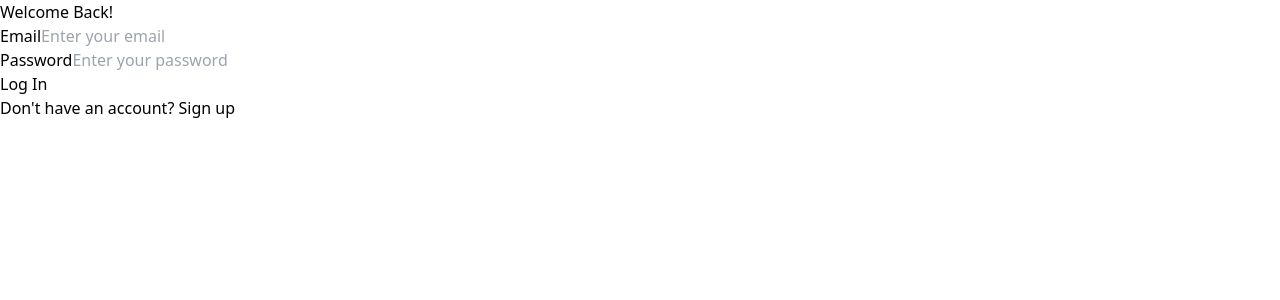
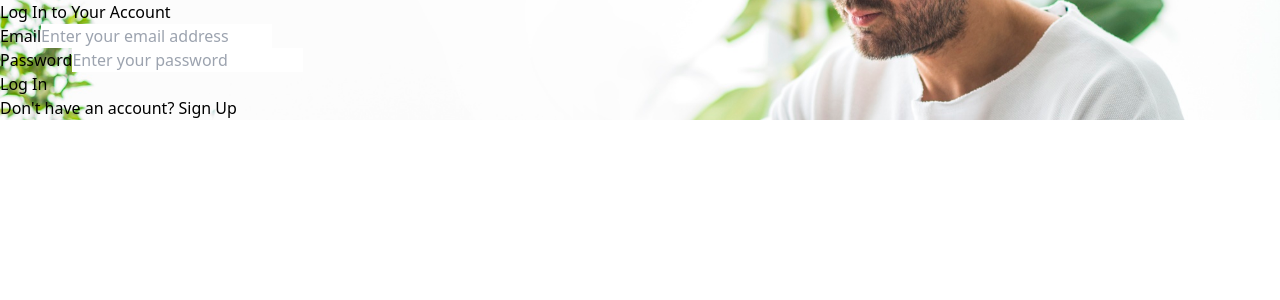
Before and after one commit to Amitsharma2468/Meeting-Scheduler, a React (Vite) app in the folder client/: page /login in a window 1280 px wide. Shown: the top 300 px of the page. Built offline with nearby package versions, Linux system fonts and the light colour scheme.

Commit message:
Login and SignUp Updated

```diff
--- a/client/src/pages/Login.jsx
+++ b/client/src/pages/Login.jsx
@@ -18,15 +18,22 @@ const Login = () => {
   };
 
   return (
-    <div className="min-h-screen flex items-center justify-center bg-white">
-      <div className="bg-gray-100 shadow-lg rounded-lg p-8 max-w-md w-full">
-        <h2 className="text-2xl font-bold text-gray-800 mb-6 text-center">
-          Welcome Back!
+    <div
+      className="min-h-screen flex items-center justify-center"
+      style={{
+        backgroundImage: "url('businessman-working-laptop.jpg')",
+        backgroundSize: "cover",
+        backgroundPosition: "center",
+      }}
+    >
+      <div className="bg-white/70 shadow-lg rounded-lg p-8 max-w-md w-full border backdrop-blur-sm">
+        <h2 className="text-3xl font-extrabold text-gray-900 mb-6 text-center">
+          Log In to Your Account
         </h2>
-        <form onSubmit={handleSubmit} className="space-y-4">
+        <form onSubmit={handleSubmit} className="space-y-6">
           {/* Email Field */}
           <div>
-            <label htmlFor="email" className="block text-gray-600 font-medium">
+            <label htmlFor="email" className="block text-gray-800 font-semibold mb-2">
               Email
             </label>
             <input
@@ -36,8 +43,8 @@ const Login = () => {
               value={formData.email}
               onChange={handleChange}
               required
-              placeholder="Enter your email"
-              className="w-full px-4 py-2 border border-gray-300 rounded-lg focus:outline-none focus:ring-2 focus:ring-indigo-500"
+              placeholder="Enter your email address"
+              className="w-full px-4 py-3 text-gray-800 border rounded-lg shadow-sm focus:outline-none focus:ring-2 focus:ring-green-400 focus:border-green-400"
             />
           </div>
 
@@ -45,7 +52,7 @@ const Login = () => {
           <div>
             <label
               htmlFor="password"
-              className="block text-gray-600 font-medium"
+              className="block text-gray-800 font-semibold mb-2"
             >
               Password
             </label>
@@ -57,7 +64,7 @@ const Login = () => {
               onChange={handleChange}
               required
               placeholder="Enter your password"
-              className="w-full px-4 py-2 border border-gray-300 rounded-lg focus:outline-none focus:ring-2 focus:ring-indigo-500"
+              className="w-full px-4 py-3 text-gray-800 border rounded-lg shadow-sm focus:outline-none focus:ring-2 focus:ring-green-400 focus:border-green-400"
             />
           </div>
 
@@ -65,18 +72,18 @@ const Login = () => {
           <div>
             <button
               type="submit"
-              className="w-full bg-indigo-600 text-white font-medium py-2 px-4 rounded-lg hover:bg-indigo-700 transition-all duration-300"
+              className="w-full bg-green-500 text-white font-semibold text-lg py-3 rounded-lg shadow-md hover:bg-green-600 hover:shadow-lg transition-all duration-300"
             >
               Log In
             </button>
           </div>
         </form>
 
-        {/* Sign-Up Redirect */}
-        <p className="text-center text-gray-600 mt-4">
+        {/* Sign Up Redirect */}
+        <p className="text-center text-gray-800 mt-4">
           Don't have an account?{" "}
-          <a href="/signup" className="text-indigo-600 hover:underline">
-            Sign up
+          <a href="/signup" className="text-green-600 font-semibold hover:underline">
+            Sign Up
           </a>
         </p>
       </div>
--- a/client/src/pages/Signup.jsx
+++ b/client/src/pages/Signup.jsx
@@ -28,14 +28,14 @@ const SignUp = () => {
         backgroundPosition: "center",
       }}
     >
-      <div className="bg-white/80 shadow-lg rounded-lg p-8 max-w-md w-full border">
-        <h2 className="text-2xl font-bold text-gray-800 mb-6 text-center">
+      <div className="bg-white/70 shadow-lg rounded-lg p-8 max-w-md w-full border backdrop-blur-sm">
+        <h2 className="text-3xl font-extrabold text-gray-900 mb-6 text-center">
           Create Your Account
         </h2>
-        <form onSubmit={handleSubmit} className="space-y-4">
+        <form onSubmit={handleSubmit} className="space-y-6">
           {/* Name Field */}
           <div>
-            <label htmlFor="name" className="block text-gray-700 font-medium">
+            <label htmlFor="name" className="block text-gray-800 font-semibold mb-2">
               Name
             </label>
             <input
@@ -45,14 +45,14 @@ const SignUp = () => {
               value={formData.name}
               onChange={handleChange}
               required
-              placeholder="Enter your name"
-              className="w-full px-4 py-2 border rounded-lg focus:outline-none focus:ring-2 focus:ring-indigo-400"
+              placeholder="Enter your full name"
+              className="w-full px-4 py-3 text-gray-800 border rounded-lg shadow-sm focus:outline-none focus:ring-2 focus:ring-green-400 focus:border-green-400"
             />
           </div>
 
           {/* Email Field */}
           <div>
-            <label htmlFor="email" className="block text-gray-700 font-medium">
+            <label htmlFor="email" className="block text-gray-800 font-semibold mb-2">
               Email
             </label>
             <input
@@ -62,8 +62,8 @@ const SignUp = () => {
               value={formData.email}
               onChange={handleChange}
               required
-              placeholder="Enter your email"
-              className="w-full px-4 py-2 border rounded-lg focus:outline-none focus:ring-2 focus:ring-indigo-400"
+              placeholder="Enter your email address"
+              className="w-full px-4 py-3 text-gray-800 border rounded-lg shadow-sm focus:outline-none focus:ring-2 focus:ring-green-400 focus:border-green-400"
             />
           </div>
 
@@ -71,7 +71,7 @@ const SignUp = () => {
           <div>
             <label
               htmlFor="password"
-              className="block text-gray-700 font-medium"
+              className="block text-gray-800 font-semibold mb-2"
             >
               Password
             </label>
@@ -82,14 +82,14 @@ const SignUp = () => {
               value={formData.password}
               onChange={handleChange}
               required
-              placeholder="Create a password"
-              className="w-full px-4 py-2 border rounded-lg focus:outline-none focus:ring-2 focus:ring-indigo-400"
+              placeholder="Create a secure password"
+              className="w-full px-4 py-3 text-gray-800 border rounded-lg shadow-sm focus:outline-none focus:ring-2 focus:ring-green-400 focus:border-green-400"
             />
           </div>
 
           {/* Role Selection */}
           <div>
-            <label htmlFor="role" className="block text-gray-700 font-medium">
+            <label htmlFor="role" className="block text-gray-800 font-semibold mb-2">
               Role
             </label>
             <select
@@ -97,7 +97,7 @@ const SignUp = () => {
               name="role"
               value={formData.role}
               onChange={handleChange}
-              className="w-full px-4 py-2 border rounded-lg focus:outline-none focus:ring-2 focus:ring-indigo-400"
+              className="w-full px-4 py-3 text-gray-800 border rounded-lg shadow-sm focus:outline-none focus:ring-2 focus:ring-green-400 focus:border-green-400"
             >
               <option value="User">User</option>
               <option value="Admin">Admin</option>
@@ -109,7 +109,7 @@ const SignUp = () => {
           <div>
             <button
               type="submit"
-              className="w-full bg-indigo-600 text-white font-medium py-2 px-4 rounded-lg hover:bg-indigo-700 transition-all duration-300"
+              className="w-full bg-green-500 text-white font-semibold text-lg py-3 rounded-lg shadow-md hover:bg-green-600 hover:shadow-lg transition-all duration-300"
             >
               Sign Up
             </button>
@@ -117,9 +117,9 @@ const SignUp = () => {
         </form>
 
         {/* Login Redirect */}
-        <p className="text-center text-gray-700 mt-4">
+        <p className="text-center text-gray-800 mt-4">
           Already have an account?{" "}
-          <a href="/login" className="text-indigo-600 hover:underline">
+          <a href="/login" className="text-green-600 font-semibold hover:underline">
             Log in
           </a>
         </p>
```
